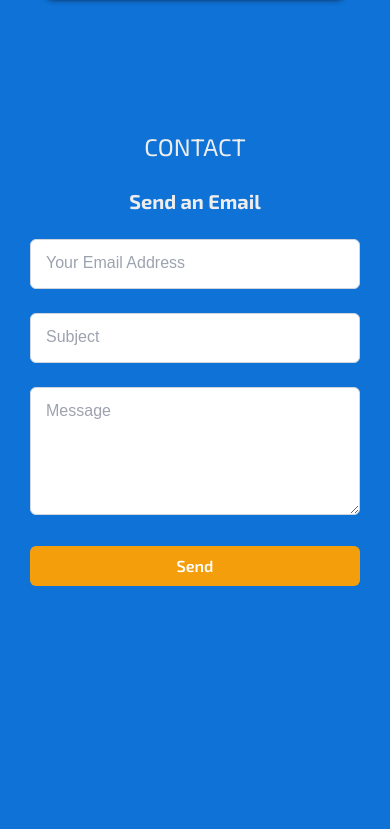
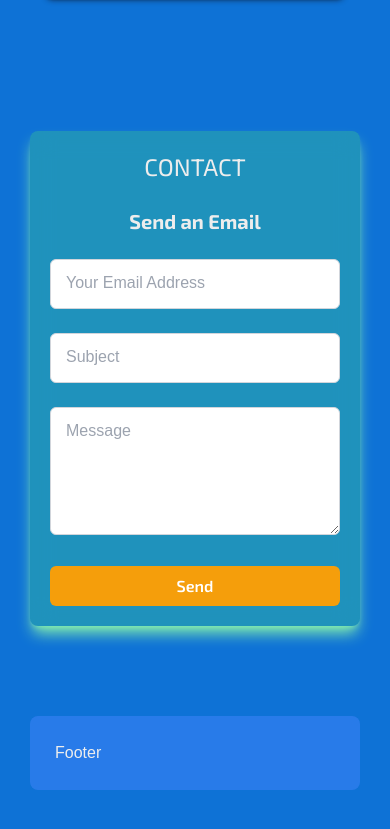
Before and after one commit to fuad-hasan-safat/fuad-hasan-safat, a Next.js app: page / in a window 390 px wide. Shown: the part 5086-5915 px from the top of the page. Before the commit the page ends 5672 px from the top, so only its background shows below. Built offline with nearby package versions, Linux system fonts and the light colour scheme; a web font is replaced by a local one; what tailwindcss-filters would draw is missing.

Commit message:
added bg for emal section

```diff
--- /dev/null
+++ b/components/Footer.tsx
@@ -0,0 +1,9 @@
+import React from 'react'
+
+export default function Footer() {
+  return (
+    <div className='bg-blue-500/60 backdrop-blur-sm mb-[100px] py-[25px] p-[25px] rounded-lg'>
+      Footer
+    </div>
+  )
+}
--- a/components/Fullbody.tsx
+++ b/components/Fullbody.tsx
@@ -7,6 +7,7 @@ import Header from './header/Header';
 import Resume from './Resume';
 import Aboutme from './Aboutme';
 import SendMessage from './SendMessege';
+import Footer from './Footer';
 
 export default function Fullbody() {
     const dispatch = useDispatch();
@@ -70,6 +71,10 @@ export default function Fullbody() {
                 <section id="contact" ref={sectionRefs.contact} className="pt-[110px]">
                     <SendMessage />
                 </section>
+
+                <section className='pt-[90px]'>
+                    <Footer/>
+                </section>
             </div>
         </>
     );
--- a/components/SendMessege.tsx
+++ b/components/SendMessege.tsx
@@ -26,7 +26,7 @@ export default function SendMessage() {
     };
 
     return (
-        <>
+        <section className="z-50 bg-green-400/30 hover:bg-slate-200/20 shadow-green-300 shadow-lg hover:shadow-white backdrop-blur-md hover:backdrop-blur-2xl p-[20px] md:p-[0px] rounded-lg">
 
             <div className="flex flex-col items-center space-y-6 md:p-8">
                 <h1 className="font-exo_2 text-2xl md:text-5xl">CONTACT</h1>
@@ -96,6 +96,6 @@ export default function SendMessage() {
                     Send
                 </button>
             </div>
-        </>
+        </section>
     );
 }
```
